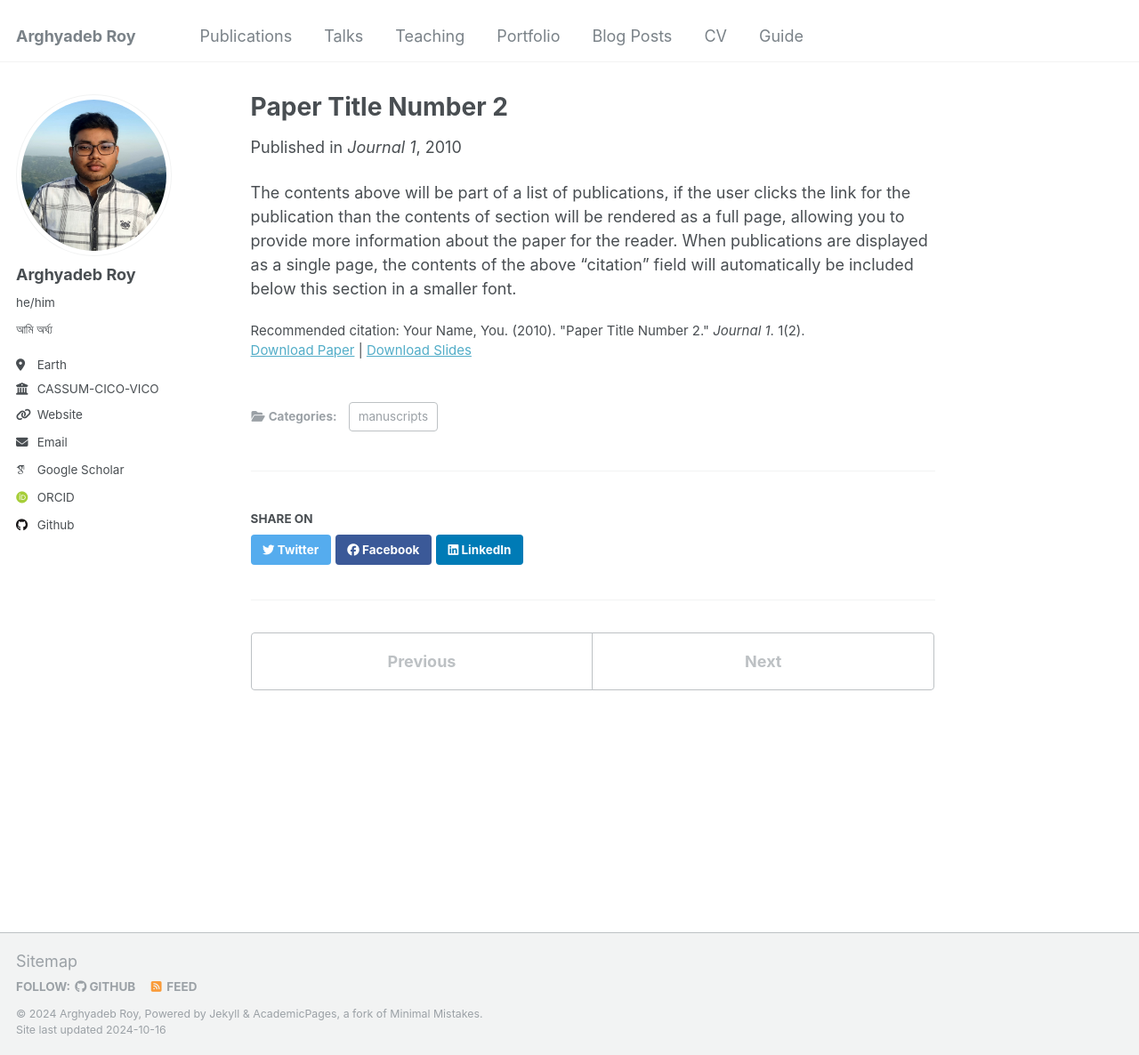
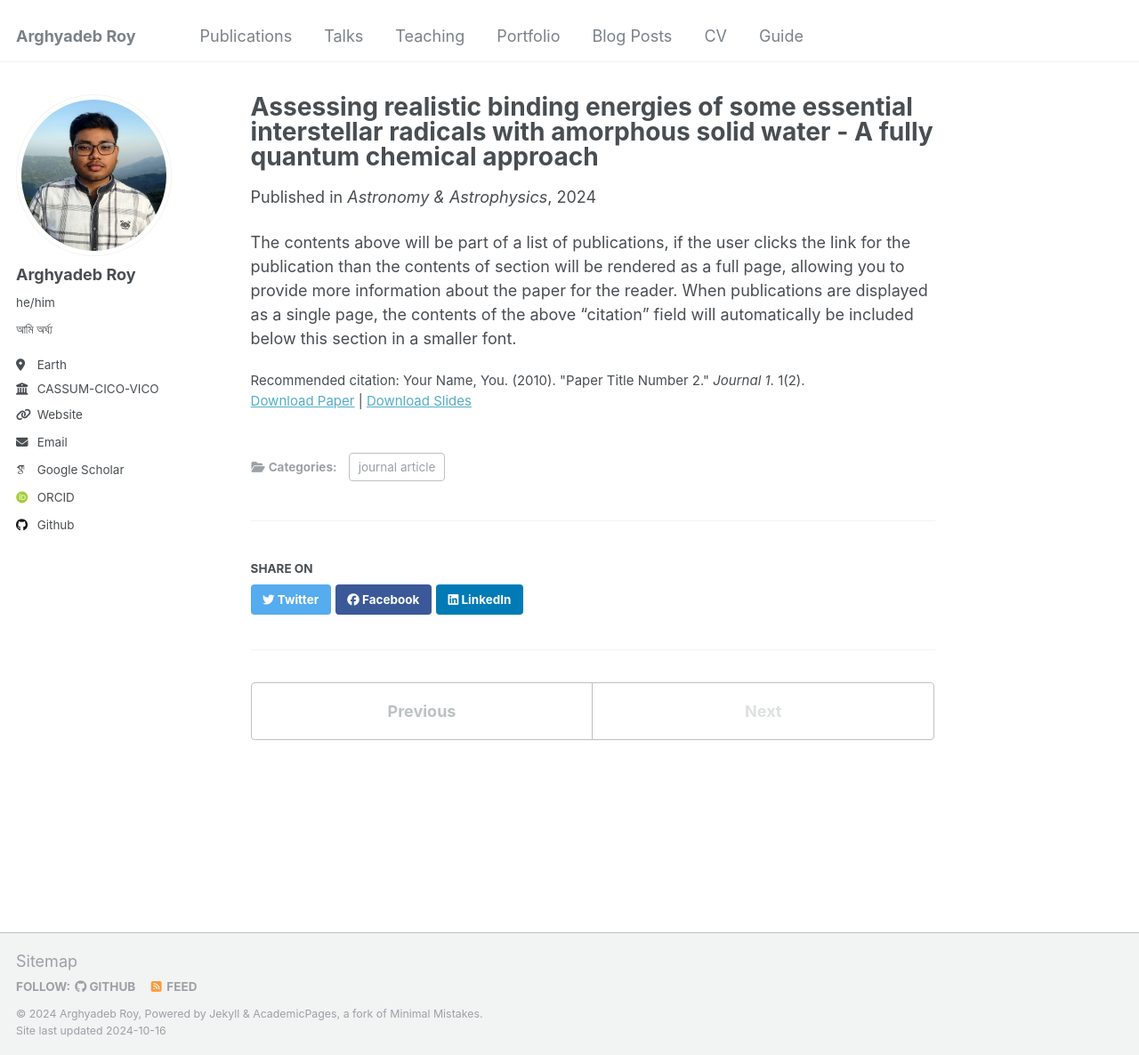
Before and after one commit to arghyadebroy/arghyadebroy.github.io, a Jekyll site: the page built from _publications/2009-10-01-paper-title-number-1.md, in a window 1280 px wide and 1186 px high. Shown: the whole window at 89% size. Built offline with Jekyll 4.4.1, drawn with Linux system fonts in a browser that asks for light colours; some web fonts are replaced.

Commit message:
Update 2009-10-01-paper-title-number-1.md

```diff
--- a/_publications/2009-10-01-paper-title-number-1.md
+++ b/_publications/2009-10-01-paper-title-number-1.md
@@ -1,13 +1,13 @@
 ---
-title: "Paper Title Number 2"
+title: "Assessing realistic binding energies of some essential interstellar radicals with amorphous solid water - A fully quantum chemical approach"
 collection: publications
-category: manuscripts
+category: journal article
 permalink: /publication/2010-10-01-paper-title-number-2
 excerpt: 'This paper is about the number 2. The number 3 is left for future work.'
-date: 2010-10-01
-venue: 'Journal 1'
+date: 2024-10-11
+venue: 'Astronomy & Astrophysics'
 slidesurl: 'http://academicpages.github.io/files/slides2.pdf'
-paperurl: 'http://academicpages.github.io/files/paper2.pdf'
+paperurl: 'https://doi.org/10.1051/0004-6361/202451642'
 citation: 'Your Name, You. (2010). &quot;Paper Title Number 2.&quot; <i>Journal 1</i>. 1(2).'
 ---
 
```
